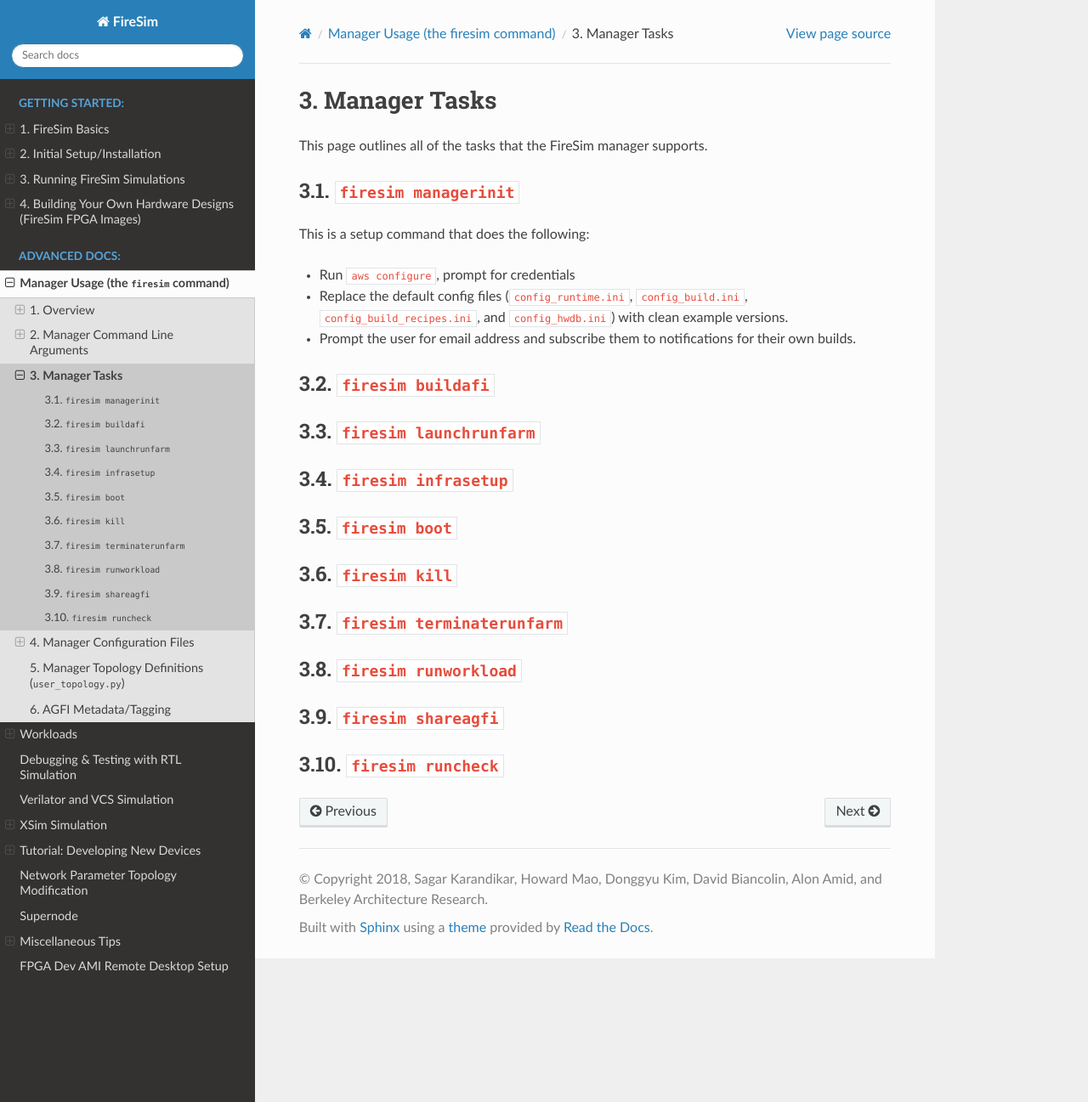
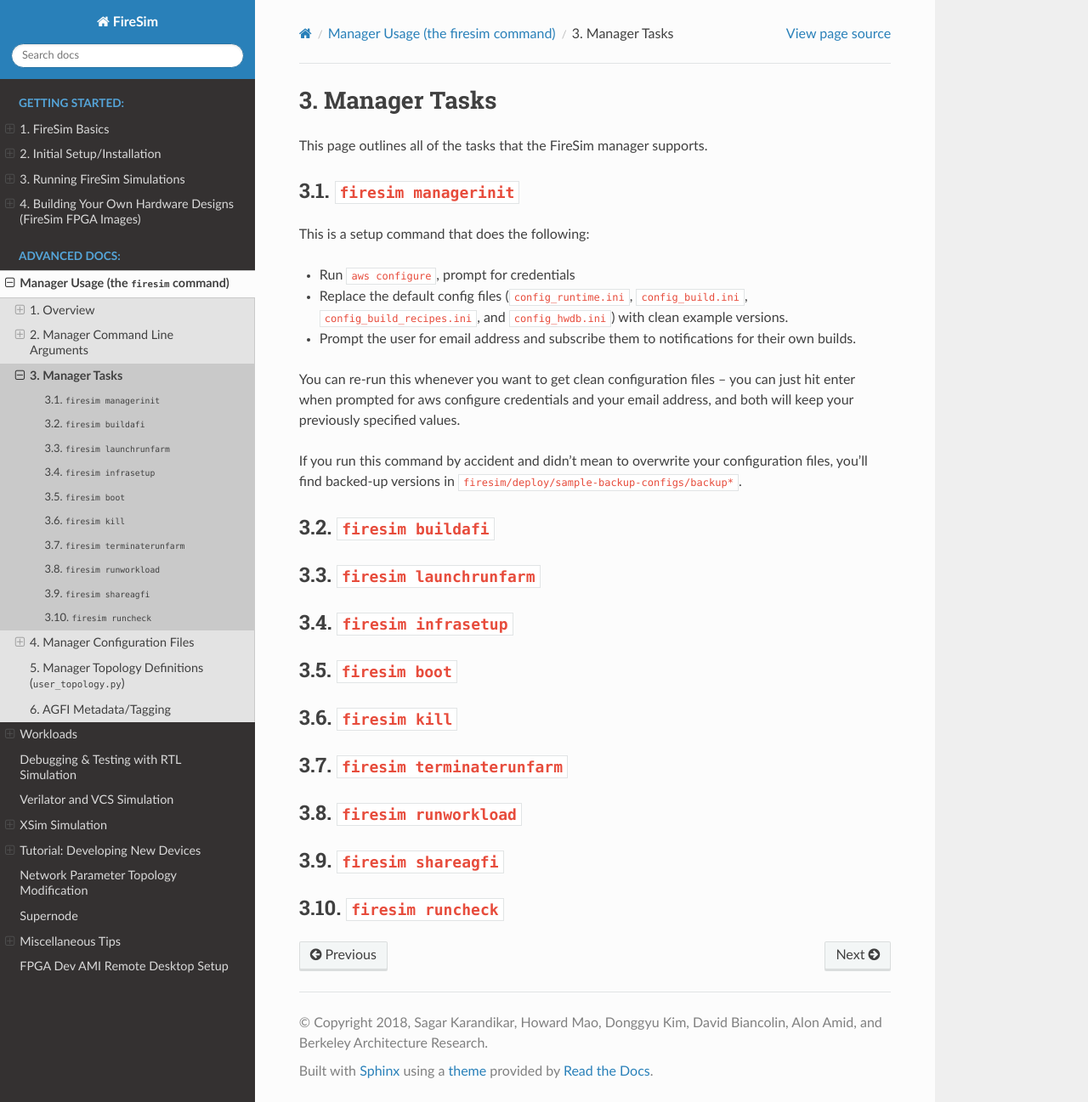
Before and after one commit to firesim/firesim, a Sphinx documentation site: the page built from docs/Advanced-Usage/Manager/Manager-Tasks.rst, in a window 1280 px wide and 1297 px high. Shown: the whole window at 85% size. Built offline with Sphinx 7.4.7 and the Read the Docs theme 2.0.0, drawn with Linux system fonts in a browser that asks for light colours.

Commit message:
finish managerinit

```diff
--- a/docs/Advanced-Usage/Manager/Manager-Tasks.rst
+++ b/docs/Advanced-Usage/Manager/Manager-Tasks.rst
@@ -14,7 +14,13 @@
 * Replace the default config files (``config_runtime.ini``, ``config_build.ini``, ``config_build_recipes.ini``, and ``config_hwdb.ini``) with clean example versions.
 * Prompt the user for email address and subscribe them to notifications for their own builds.
 
+You can re-run this whenever you want to get clean configuration files -- you
+can just hit enter when prompted for aws configure credentials and your email
+address, and both will keep your previously specified values.
 
+If you run this command by accident and didn't mean to overwrite your
+configuration files, you'll find backed-up versions in
+``firesim/deploy/sample-backup-configs/backup*``.
 
 
 .. _firesim-buildafi:
```
